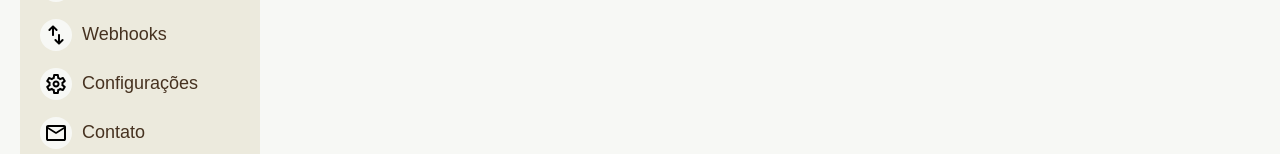
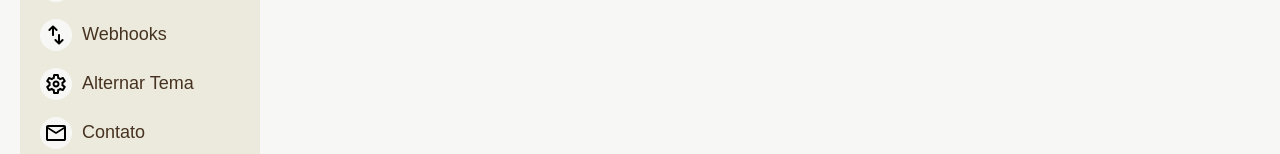
Before and after one commit to Fpanizio/Fintech, a React (Vite) app: page /vendas/1 in a window 1280 px wide. Shown: the part 184-338 px from the top of the page. Built offline with nearby package versions, Linux system fonts and the light colour scheme; no server answers.

Commit message:
feat: implement dark mode toggle and update chart colors for better visibility

```diff
--- a/src/Components/GraficoVendas.tsx
+++ b/src/Components/GraficoVendas.tsx
@@ -38,18 +38,28 @@ const GraficoVendas = ({ data }: { data: IVenda[] }) => {
   return (
     <ResponsiveContainer width={"99%"} height={400}>
       <LineChart data={transformedData}>
-        <XAxis dataKey="data" />
-        <YAxis />
+        <XAxis dataKey="data" stroke="var(--color-2)" />
+        <YAxis stroke="var(--color-2)" />
         <Tooltip />
         <Legend />
-        <Line type="monotone" dataKey="pago" stroke="#A36AF9" strokeWidth={3} />
+        <Line
+          type="monotone"
+          dataKey="pago"
+          stroke="var(--line-pago)"
+          strokeWidth={3}
+        />
         <Line
           type="monotone"
           dataKey="processando"
-          stroke="#FBCB21"
+          stroke="var(--line-processando)"
           strokeWidth={3}
         />
-        <Line type="monotone" dataKey="falha" stroke="#000" strokeWidth={3} />
+        <Line
+          type="monotone"
+          dataKey="falha"
+          stroke="var(--line-falha)"
+          strokeWidth={3}
+        />
       </LineChart>
     </ResponsiveContainer>
   );
--- a/src/Components/Sidenav.tsx
+++ b/src/Components/Sidenav.tsx
@@ -6,8 +6,21 @@ import contato from "../assets/icons/contato.svg";
 import sair from "../assets/icons/sair.svg";
 import FintechSVG from "../assets/FintechSVG";
 import { NavLink } from "react-router-dom";
+import React from "react";
 
 const Sidenav = () => {
+  const toggleDarkMode = () => {
+    const isDarkMode = document.documentElement.classList.toggle("dark-mode");
+    localStorage.setItem("theme", isDarkMode ? "dark" : "light");
+  };
+
+  React.useEffect(() => {
+    const savedTheme = localStorage.getItem("theme");
+    if (savedTheme === "dark") {
+      document.documentElement.classList.add("dark-mode");
+    }
+  }, []);
+
   return (
     <nav className="sidenav box bg-3">
       <FintechSVG title="Fintech Logo" />
@@ -34,7 +47,9 @@ const Sidenav = () => {
           <span>
             <img src={configuracoes} alt="" />
           </span>
-          <a>Configurações</a>
+          <a onClick={toggleDarkMode} style={{ cursor: "pointer" }}>
+            Alternar Tema
+          </a>
         </li>
         <li>
           <span>
--- a/src/Style.css
+++ b/src/Style.css
@@ -1,11 +1,33 @@
+/* Light Mode */
 html {
+  --line-pago: #a36af9; /* Cor da linha "pago" */
+  --line-processando: #fbcb21; /* Cor da linha "processando" */
+  --line-falha: #000000; /* Cor da linha "falha" */
+
   --color-1: #463220;
   --color-2: #66593c;
   --color-3: #eceadd;
   --color-4: #f7f8f5;
   --color-5: #ffffff;
+
   --gap-s: 0.625rem;
   --gap: 1.25rem;
+
+  width: 100%;
+  height: 100vh;
+}
+
+/* Dark Mode */
+html.dark-mode {
+  --line-pago: #6a4cf9; /* Cor da linha "pago" no dark mode */
+  --line-processando: #d1a621; /* Cor da linha "processando" no dark mode */
+  --line-falha: #ffffff; /* Cor da linha "falha" no dark mode */
+
+  --color-1: #ffffff;
+  --color-2: #d1d1d1;
+  --color-3: #3a3a3a;
+  --color-4: #2a2a2a;
+  --color-5: #1a1a1a;
 }
 
 body {
@@ -13,12 +35,20 @@ body {
   margin: 0px;
   color: var(--color-2);
   background: var(--color-4);
+  width: inherit;
+  height: inherit;
+
+  /* Transição suave */
+  transition: background-color 0.3s ease, color 0.3s ease;
 }
 
 .box {
   padding: var(--gap);
   border-radius: var(--gap);
   background: var(--color-5);
+
+  /* Transição suave */
+  transition: background-color 0.3s ease;
 }
 
 button {
@@ -32,6 +62,9 @@ h2,
 h3 {
   font-weight: 600;
   margin: 0px;
+
+  /* Transição suave */
+  transition: color 0.3s ease;
 }
 
 ul {
@@ -96,6 +129,9 @@ ul {
   align-items: center;
   justify-content: center;
   border-radius: var(--gap);
+
+  /* Transição suave */
+  transition: background-color 0.3s ease;
 }
 
 .sidenav li a {
@@ -105,6 +141,9 @@ ul {
   margin: 0.25rem 0;
   color: var(--color-1);
   padding: var(--gap-s) 0;
+
+  /* Transição suave */
+  transition: color 0.3s ease;
 }
 
 .sidenav li:hover span {
```
